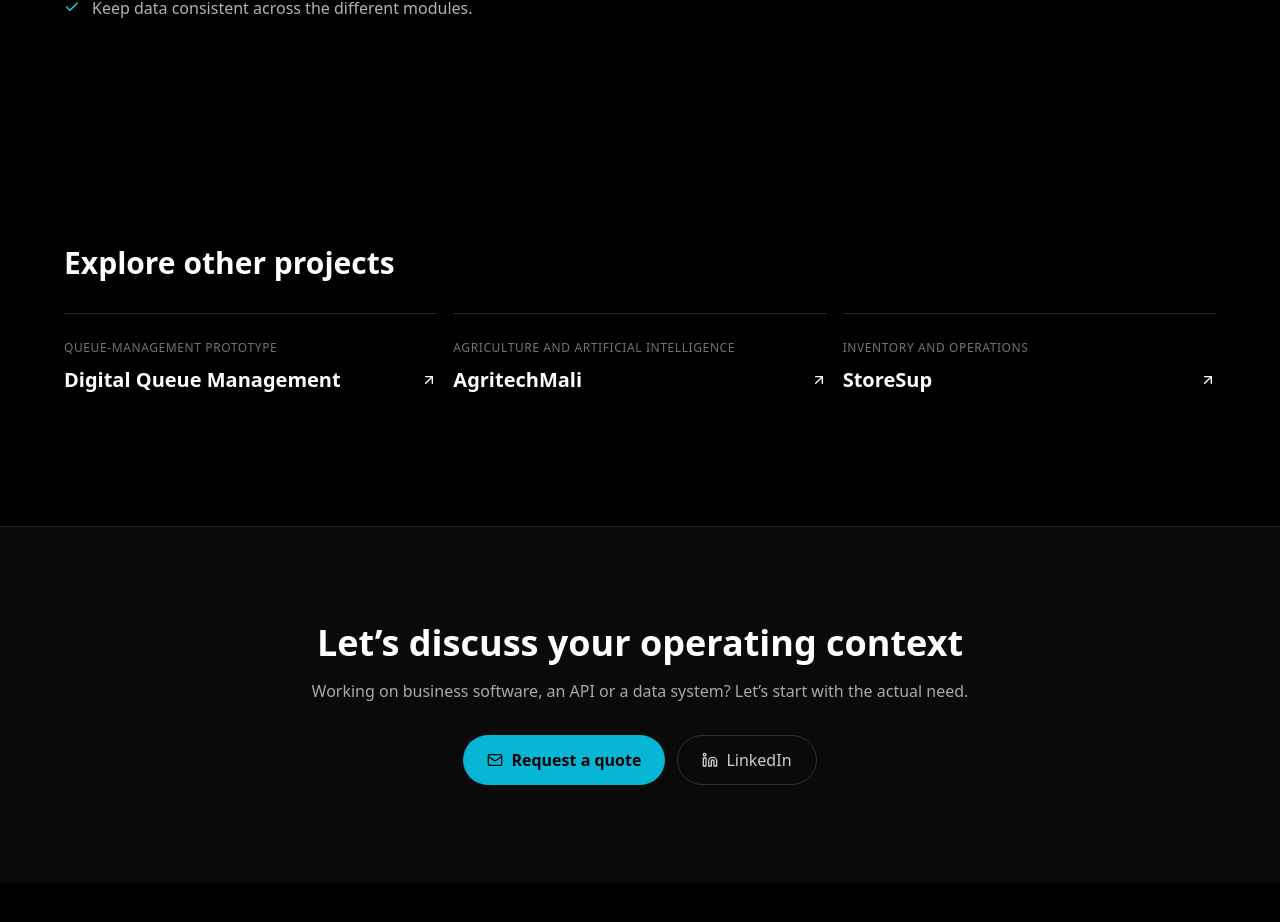
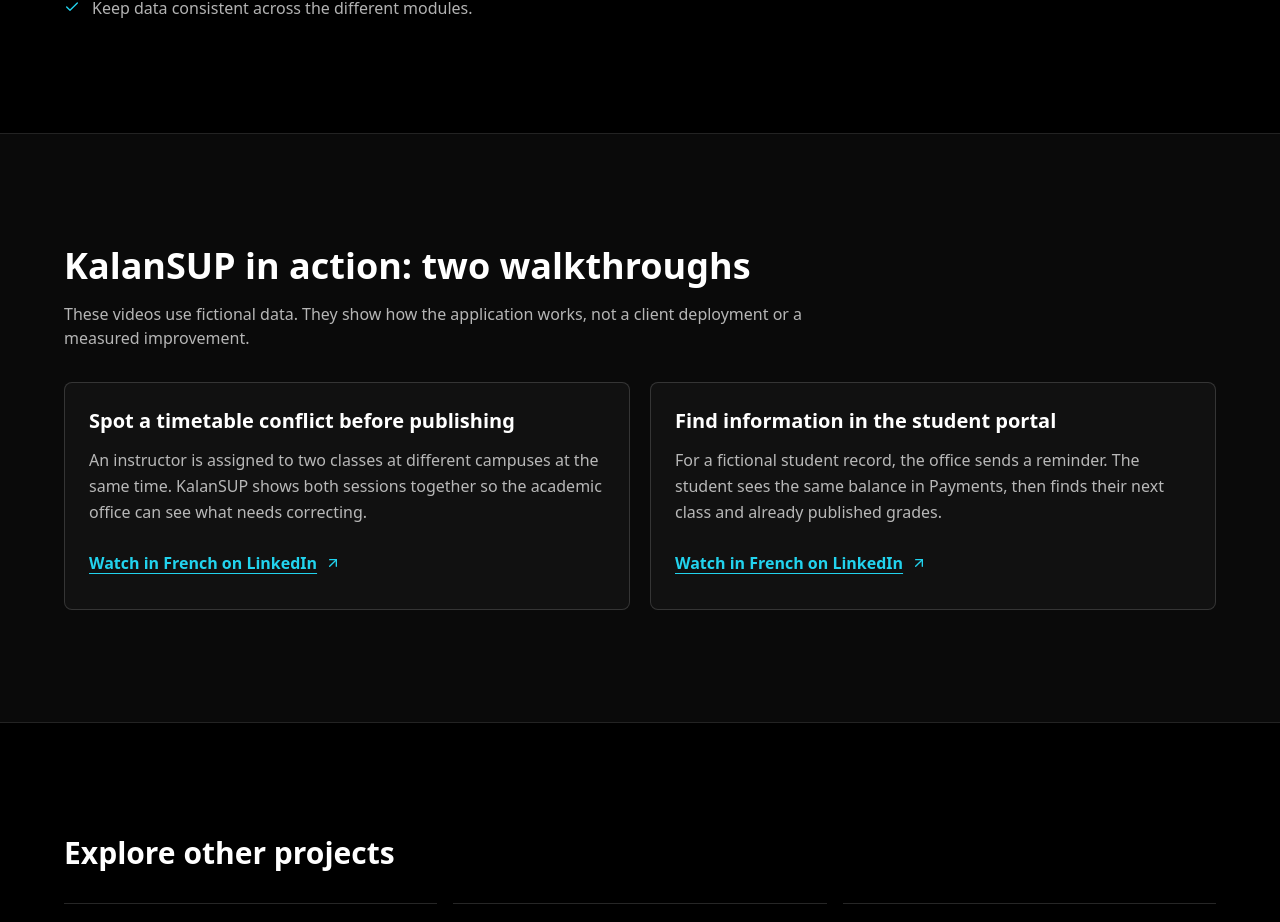
Before and after one commit to dinegamer/shamsPortfolio, a Next.js app: page /en/projects/kalansup in a window 1280 px wide. Shown: the part 1440-2362 px from the top of the page. Built offline with nearby package versions, Linux system fonts and the light colour scheme.

Commit message:
Show verified KalanSUP walkthroughs in both portfolio languages (#11)

```diff
--- a/components/pages/project-detail.tsx
+++ b/components/pages/project-detail.tsx
@@ -142,6 +142,8 @@ export function ProjectDetail({ locale, slug }: ProjectDetailProps) {
         </div>
       </section>
 
+      {slug === 'kalansup' ? <KalanSupProof locale={locale} /> : null}
+
       {project.image ? (
         <section className="border-y border-white/10 bg-neutral-950 px-6 py-20 md:py-28">
           <figure className="mx-auto max-w-6xl">
@@ -246,3 +248,58 @@ function FeatureList({ items }: { items: string[] }) {
     </ul>
   );
 }
+
+function KalanSupProof({ locale }: { locale: Locale }) {
+  const fr = locale === 'fr';
+  const examples = [
+    {
+      title: fr
+        ? 'Repérer un conflit avant de publier les emplois du temps'
+        : 'Spot a timetable conflict before publishing',
+      description: fr
+        ? 'Un enseignant est prévu dans deux classes sur deux sites au même créneau. KalanSUP affiche les deux séances ensemble pour que la direction sache quel planning revoir.'
+        : 'An instructor is assigned to two classes at different campuses at the same time. KalanSUP shows both sessions together so the academic office can see what needs correcting.',
+      href: 'https://fr.linkedin.com/posts/chamsoudine-thienta-146b21183_kalansup-shamsidigital-enseignementsup%C3%A9rieur-activity-7514026052118028288-b_V0'
+    },
+    {
+      title: fr ? 'Retrouver une information dans l’espace étudiant' : 'Find information in the student portal',
+      description: fr
+        ? 'Sur un dossier fictif, le service envoie un rappel. L’étudiant retrouve le même solde dans Paiements, puis consulte son prochain cours et les notes déjà publiées.'
+        : 'For a fictional student record, the office sends a reminder. The student sees the same balance in Payments, then finds their next class and already published grades.',
+      href: 'https://fr.linkedin.com/posts/chamsoudine-thienta-146b21183_shamsidigital-kalansup-enseignementsuperieur-activity-7519453453882961920-mRbG'
+    }
+  ];
+
+  return (
+    <section aria-labelledby="kalansup-demo-title" className="border-y border-white/10 bg-neutral-950 px-6 py-20 md:py-28">
+      <div className="mx-auto max-w-6xl">
+        <h2 id="kalansup-demo-title" className="text-3xl font-bold md:text-4xl">
+          {fr ? 'KalanSUP en action : deux démonstrations' : 'KalanSUP in action: two walkthroughs'}
+        </h2>
+        <p className="mt-4 max-w-3xl text-white/70">
+          {fr
+            ? 'Ces vidéos utilisent des données fictives. Elles montrent le comportement de l’application, pas un déploiement chez un client ni un gain mesuré.'
+            : 'These videos use fictional data. They show how the application works, not a client deployment or a measured improvement.'}
+        </p>
+        <div className="mt-8 grid gap-5 md:grid-cols-2">
+          {examples.map(({ title, description, href }) => (
+            <article key={href} className="flex h-full flex-col items-start rounded-lg border border-white/15 bg-white/[0.03] p-6">
+              <h3 className="text-xl font-semibold">{title}</h3>
+              <p className="mt-3 flex-1 leading-relaxed text-white/70">{description}</p>
+              <a
+                href={href}
+                target="_blank"
+                rel="noopener noreferrer"
+                aria-label={`${fr ? 'Voir sur LinkedIn' : 'Watch in French on LinkedIn'}: ${title}`}
+                className="mt-4 inline-flex min-h-11 items-center gap-2 font-semibold text-brand-400 underline underline-offset-4 hover:text-white"
+              >
+                {fr ? 'Voir sur LinkedIn' : 'Watch in French on LinkedIn'}
+                <ArrowUpRight className="h-4 w-4" aria-hidden="true" />
+              </a>
+            </article>
+          ))}
+        </div>
+      </div>
+    </section>
+  );
+}
```
